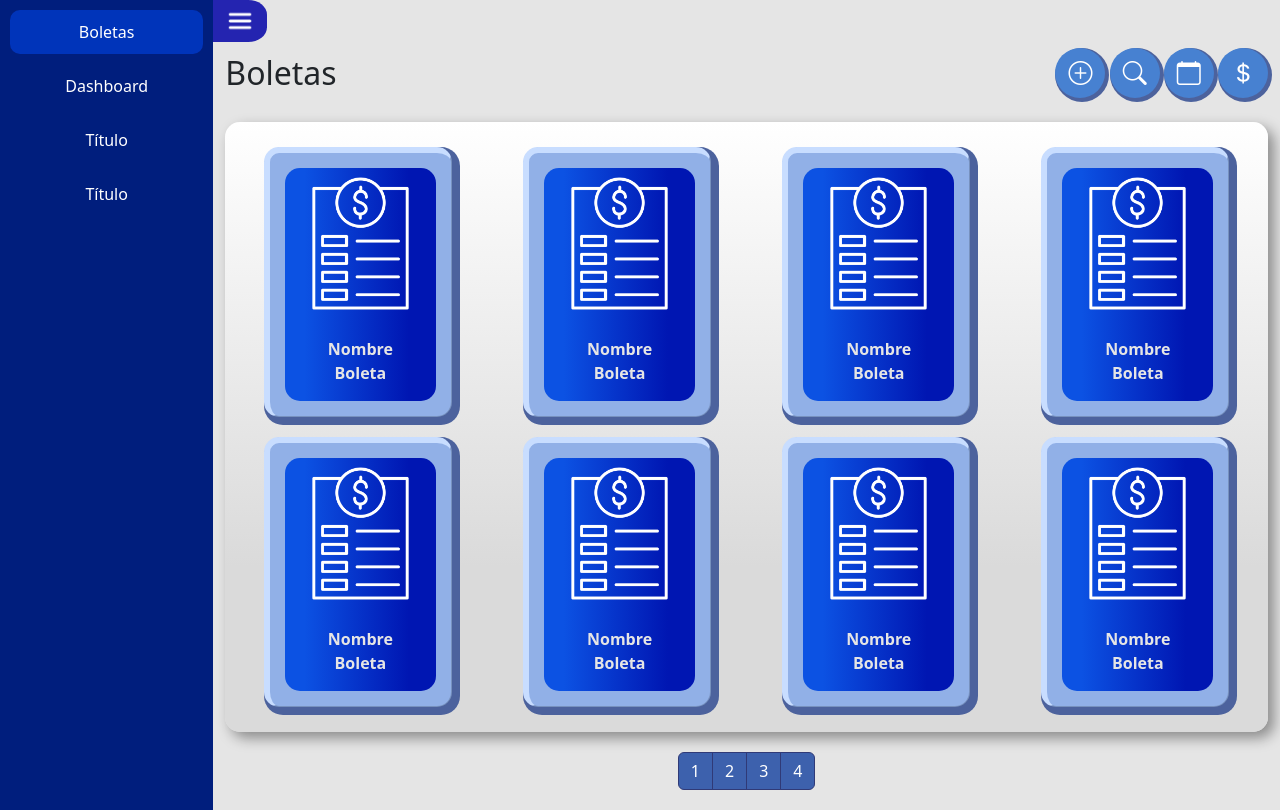
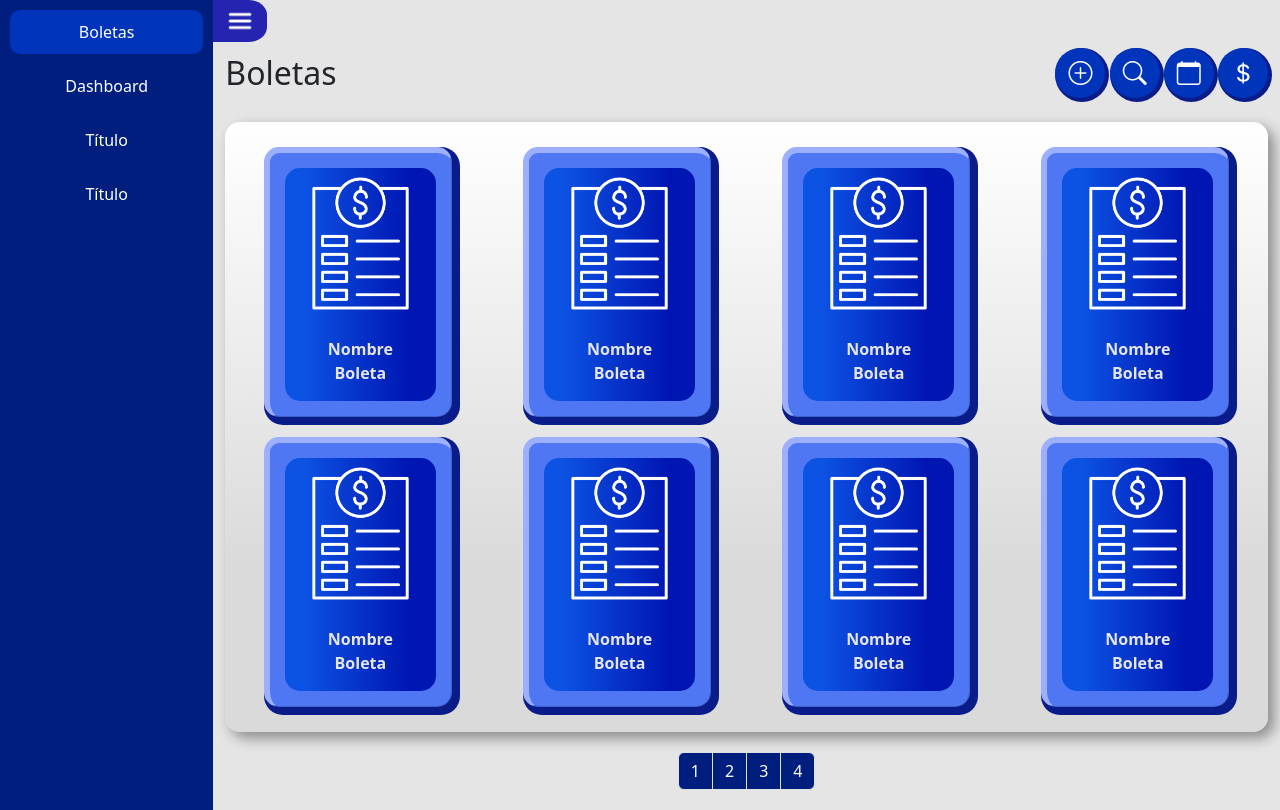
Before and after one commit to Abraham-125/boletas, a plain HTML site: page index.html in a window 1280 px wide. Drawn offline with nearby package versions, Linux system fonts and the light colour scheme; a script that the page names is missing.

Commit message:
detalle de colores 2

```diff
--- a/css/style.css
+++ b/css/style.css
@@ -40,11 +40,11 @@ body {
     text-align: center;
     padding: 15px;
     margin: 10px;
-    border-top: 6px solid rgb(200, 221, 255);
-    border-left: 6px solid rgb(200, 221, 255);
+    border-top: 6px solid rgb(156, 176, 255);
+    border-left: 6px solid rgb(156, 176, 255);
     border-radius: 15px;
-    background-color: #91b0e7;
-    box-shadow: 4px 4px 0px 4px rgb(76, 98, 157);
+    background-color: rgb(79,118, 243);
+    box-shadow: 4px 4px 0px 4px rgb(9,28, 138);
     transition: transform 0.1s  ease, box-shadow 0.1s ease;
 }
 
@@ -62,8 +62,7 @@ body {
     justify-content: center;
 }
 .page-link{
-    background-color: rgb(61, 97, 173) !important;
-    border: 1px solid rgb(48, 58, 119) !important;
+    background-color: #001e7d !important;
     color: white;
 }
 
@@ -82,9 +81,9 @@ body {
 
     border-radius: 50%;
     width: 50px;
-    box-shadow: 2px 2px 0px 2px rgb(76, 98, 157);
+    box-shadow: 2px 2px 0px 2px rgb(9,28, 138);;
     height: 50px;
-    background-color: rgb(71, 129, 209);
+    background-color: rgb(0, 52, 186);
     border: none;
     font-size: 24px;
     transition: transform 0.1s  ease, box-shadow 0.1s ease;
@@ -104,7 +103,7 @@ body {
     border-radius: 15px !important;
 }
 .modal-header {
-    background-color: #2c5c9e;
+    background-color: #001e7d;
     color: white;
     border-top-left-radius: 10px;
     border-top-right-radius: 10px;
@@ -136,7 +135,6 @@ body {
     border-radius: 50%;
     width: 22px;
     height: 22px;
-    background-color: rgb(219, 219, 219);
     border: none;
 }
 
```
